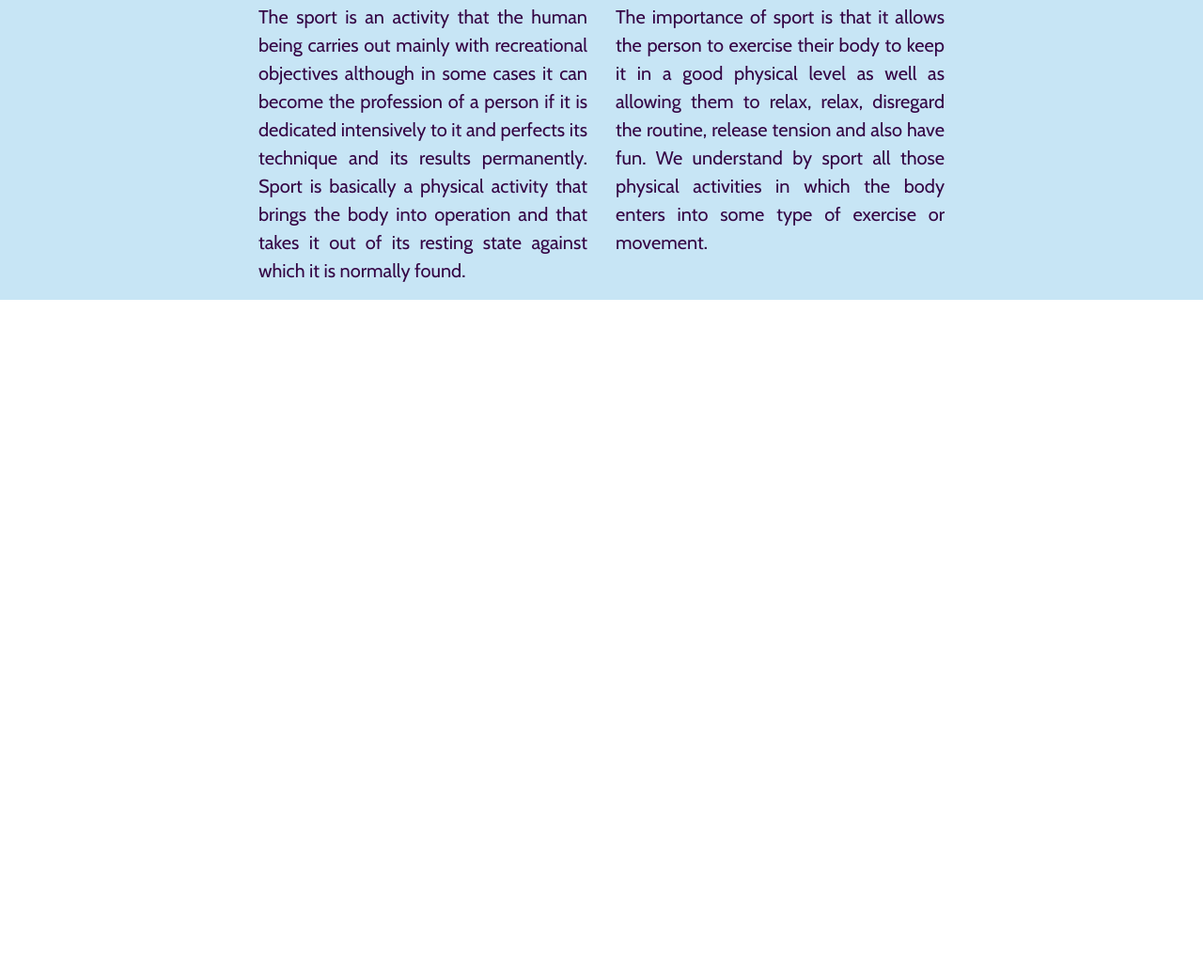
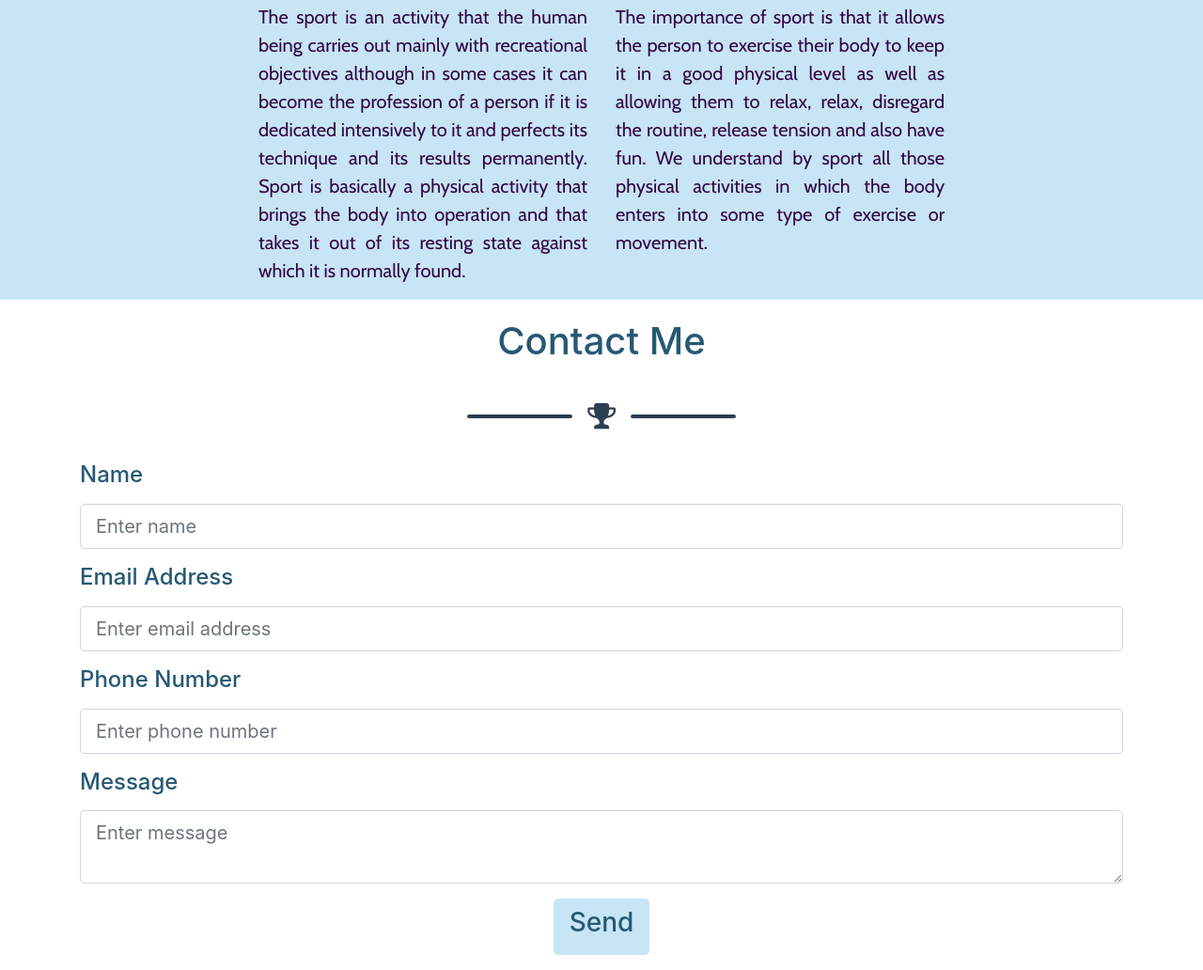
Before and after one commit to Uriel-Medina05/Landing-Page, a website: page index.html in a window 1280 px wide. Shown: the part 1727-2759 px from the top of the page at 94% size. Before the commit the page ends 2046 px from the top, so only its background shows below. Drawn offline with nearby package versions, Linux system fonts and the light colour scheme.

Commit message:
LP-011"Contact section"

```diff
--- a/index.html
+++ b/index.html
@@ -127,7 +127,48 @@
         </div>
     </section>
 
-
+<!-- Contact Section -->
+    <section id="contact">
+        <div class=" text-portfolio ">
+            <div class="container">
+                <div class="divider-custom">
+                    <div class="divider-custom-icon">
+                        <h1 class="page-section-heading text-center text-portfolio">Contact Me</h1>
+                    </div>
+                </div>
+                    <div class="divider-custom">
+		              <div class="divider-custom-line"></div>
+		              	<div class="divider-custom-icon">
+		              		<i class="fa fa-trophy"></i>
+		              	</div>
+		            	<div class="divider-custom-line"></div>
+		            </div>
+                <form>
+                    <div class="row">
+                        <div class="col-lg-12 mb-3">
+                            <label for="name"><h4>Name</h3></label>
+                            <input type="text" id="name" class="form-control form-control-lg" placeholder="Enter name">
+                        </div>
+                        <div class="col-lg-12 mb-3">
+                            <label for="email"><h4>Email Address</h3></label>
+                            <input type="email" id="email" class="form-control form-control-lg" placeholder="Enter email address">
+                        </div>
+                        <div class="col-lg-12 mb-3">
+                            <label for="phone"><h4>Phone Number</h3></label>
+                            <input type="phone" id="phone" class="form-control form-control-lg" placeholder="Enter phone number">
+                        </div>
+                        <div class="col-lg-12 mb-3">
+                            <label for="message"><h4>Message</h3></label>
+                            <textarea type="text" id="message" class="form-control form-control-lg" placeholder="Enter message"></textarea>
+                        </div>
+                        <div class="col-lg-12 mb-3 text-center">
+                            <button class="btn bg-primary btn-lg text-portfolio"><h3>Send</h3></button>
+                        </div>
+                    </div>
+                </form>
+            </div>
+        </div>
+    </section>
 
 <!-- Bootstrap JS -->
 	<script src="https://code.jquery.com/jquery-3.3.1.slim.min.js"></script>
```
